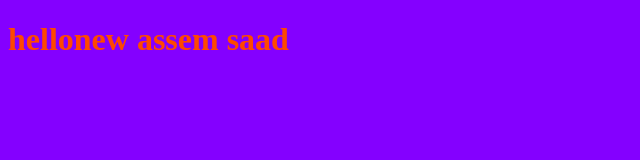
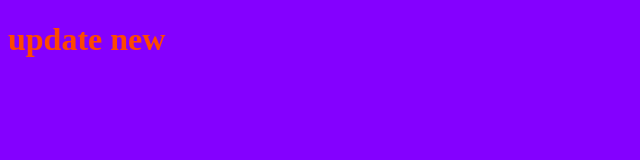
Before and after one commit to assem207/test, a plain HTML site: page index.html in a window 1280 px wide. Shown: the whole page, without its empty margins (0-640 px from the left). Drawn offline with Linux system fonts and the light colour scheme.

Commit message:
update title

```diff
--- a/index.html
+++ b/index.html
@@ -7,7 +7,7 @@
     <link rel="stylesheet" href="style.css"></lin>
 </head>
 <body>
-    <h1>hellonew assem saad</h1>
+    <h1> update new</h1>
     <script src="app.js"></script>
 </body>
 </html>
```
